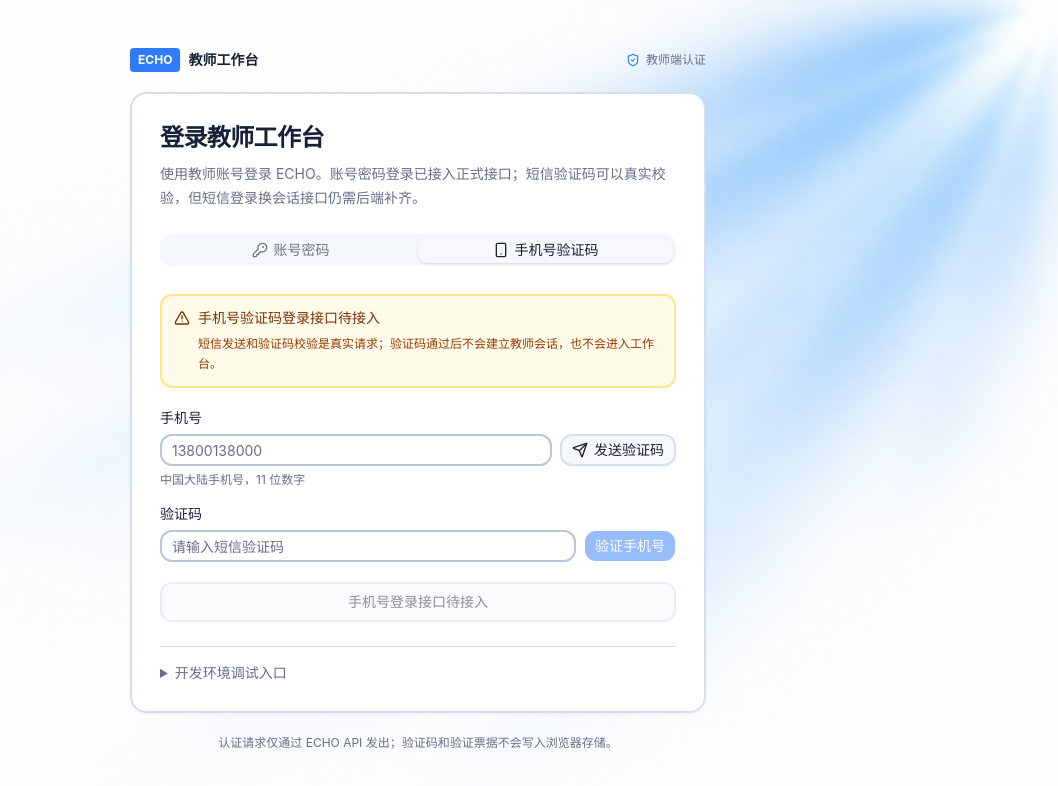
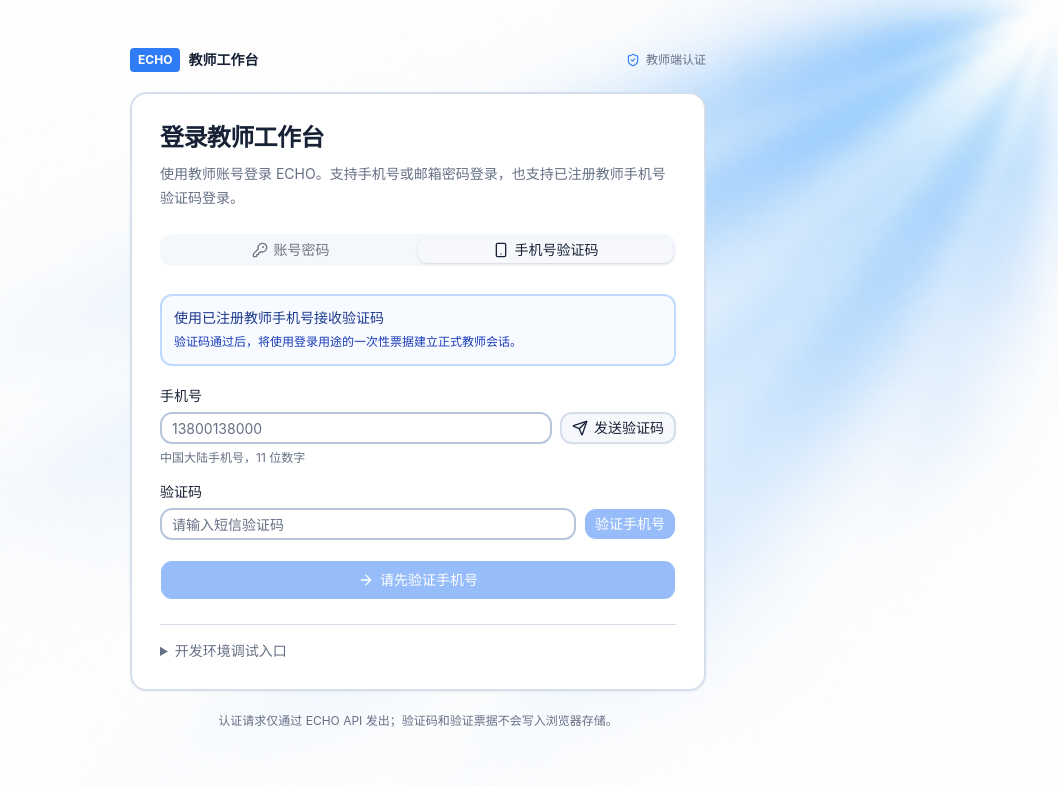
Before and after one commit to laowang0611nb-lab/ECHO-Public, a Next.js app in the folder apps/web/: page /login in a window 1280 px wide. Both pictures are taken after a click on the tab "手机号验证码". Shown: the top 786 px of the page, without its empty margins (222-1280 px from the left). Built offline with nearby package versions, Linux system fonts and the light colour scheme; no server answers.

Commit message:
feat(web): connect sms login session

```diff
--- a/apps/web/src/features/auth/login-screen.tsx
+++ b/apps/web/src/features/auth/login-screen.tsx
@@ -1,7 +1,7 @@
 "use client";
 
 import { ApiClientError } from "@echo/api-client";
-import { AlertTriangle, ArrowRight, KeyRound, LoaderCircle, Mail, Smartphone } from "lucide-react";
+import { ArrowRight, CheckCircle2, KeyRound, LoaderCircle, Mail, Smartphone } from "lucide-react";
 import Link from "next/link";
 import { useRouter } from "next/navigation";
 import { useState, type FormEvent } from "react";
@@ -28,13 +28,15 @@ function developmentLoginError(error: unknown) {
 
 export function LoginScreen() {
   const router = useRouter();
-  const { login, loginWithPassword } = useTeacherSession();
+  const { login, loginWithPassword, loginWithSms } = useTeacherSession();
   const sms = useSmsCodeFlow("login");
   const [mode, setMode] = useState<"password" | "sms">("password");
   const [identifier, setIdentifier] = useState("");
   const [password, setPassword] = useState("");
   const [passwordPending, setPasswordPending] = useState(false);
   const [passwordError, setPasswordError] = useState<string | null>(null);
+  const [smsLoginPending, setSmsLoginPending] = useState(false);
+  const [smsLoginError, setSmsLoginError] = useState<string | null>(null);
   const [developmentEmail, setDevelopmentEmail] = useState("teacher@example.com");
   const [developmentName, setDevelopmentName] = useState("演示教师");
   const [developmentPending, setDevelopmentPending] = useState(false);
@@ -73,6 +75,28 @@ export function LoginScreen() {
     }
   }
 
+  async function submitSmsLogin() {
+    if (!sms.verified || !sms.verificationToken) {
+      setSmsLoginError("请先完成手机号验证。");
+      return;
+    }
+
+    setSmsLoginPending(true);
+    setSmsLoginError(null);
+    try {
+      await loginWithSms({
+        phone: sms.phone,
+        verification_token: sms.verificationToken,
+        device_name: "ECHO Teacher Web",
+      });
+      router.replace("/dashboard");
+    } catch (requestError) {
+      setSmsLoginError(mapAuthError(requestError));
+    } finally {
+      setSmsLoginPending(false);
+    }
+  }
+
   async function submitDevelopmentLogin(event: FormEvent<HTMLFormElement>) {
     event.preventDefault();
     setDevelopmentPending(true);
@@ -93,7 +117,7 @@ export function LoginScreen() {
 
   return (
     <AuthPanel
-      description="使用教师账号登录 ECHO。账号密码登录已接入正式接口；短信验证码可以真实校验，但短信登录换会话接口仍需后端补齐。"
+      description="使用教师账号登录 ECHO。支持手机号或邮箱密码登录，也支持已注册教师手机号验证码登录。"
       title="登录教师工作台"
     >
       <Tabs onValueChange={(value) => setMode(value === "sms" ? "sms" : "password")} value={mode}>
@@ -136,14 +160,9 @@ export function LoginScreen() {
         </TabsContent>
 
         <TabsContent className="mt-5" value="sms">
-          <div className="rounded-lg border-2 border-amber-200 bg-amber-50 px-3 py-3 text-sm text-amber-900">
-            <p className="flex items-start gap-2 font-medium">
-              <AlertTriangle className="mt-0.5 size-4 shrink-0" />
-              手机号验证码登录接口待接入
-            </p>
-            <p className="mt-1.5 pl-6 text-xs leading-5 text-amber-800">
-              短信发送和验证码校验是真实请求；验证码通过后不会建立教师会话，也不会进入工作台。
-            </p>
+          <div className="rounded-lg border-2 border-blue-200 bg-blue-50/50 px-3 py-3 text-sm text-blue-900">
+            <p className="font-medium">使用已注册教师手机号接收验证码</p>
+            <p className="mt-1 text-xs leading-5 text-blue-800">验证码通过后，将使用登录用途的一次性票据建立正式教师会话。</p>
           </div>
           <div className="mt-5">
             <PhoneVerificationFields
@@ -161,16 +180,16 @@ export function LoginScreen() {
           </div>
           {sms.error ? <p className="mt-4 rounded-lg border-2 border-destructive/20 bg-destructive/5 px-3 py-2 text-sm text-destructive">{sms.error}</p> : null}
           {sms.notice ? <p className="mt-4 rounded-lg border-2 border-emerald-200 bg-emerald-50 px-3 py-2 text-sm text-emerald-800">{sms.notice}</p> : null}
+          {smsLoginError ? <p className="mt-4 rounded-lg border-2 border-destructive/20 bg-destructive/5 px-3 py-2 text-sm text-destructive">{smsLoginError}</p> : null}
           {sms.verified ? (
             <div className="mt-4 rounded-lg border-2 border-emerald-200 bg-emerald-50 px-3 py-3 text-sm text-emerald-900">
-              <p className="font-medium">手机号验证已通过</p>
-              <p className="mt-1 text-xs leading-5 text-emerald-800">
-                当前只有登录用途验证票据，后端尚未提供消费该票据的手机号登录接口。
-              </p>
+              <p className="flex items-center gap-2 font-medium"><CheckCircle2 className="size-4" />手机号验证已通过</p>
+              <p className="mt-1 text-xs leading-5 text-emerald-800">验证票据只保留在当前登录流程内存中，点击下方按钮建立正式会话。</p>
             </div>
           ) : null}
-          <Button className="mt-5 h-10 w-full" disabled type="button" variant="outline">
-            手机号登录接口待接入
+          <Button className="mt-5 h-10 w-full" disabled={!sms.verified || smsLoginPending} onClick={() => void submitSmsLogin()} type="button">
+            {smsLoginPending ? <LoaderCircle className="animate-spin" /> : <ArrowRight />}
+            {smsLoginPending ? "正在登录..." : sms.verified ? "登录教师工作台" : "请先验证手机号"}
           </Button>
         </TabsContent>
       </Tabs>
--- a/apps/web/src/lib/version.ts
+++ b/apps/web/src/lib/version.ts
@@ -1 +1 @@
-export const TEACHER_WEB_VERSION = "0.0.127";
+export const TEACHER_WEB_VERSION = "0.0.128";
--- a/apps/web/src/providers/teacher-session-provider.tsx
+++ b/apps/web/src/providers/teacher-session-provider.tsx
@@ -6,6 +6,7 @@ import type {
   AuthSessionResponse,
   DevelopmentLoginRequest,
   PasswordLoginRequest,
+  SmsLoginRequest,
   SmsRegistrationRequest,
   User,
 } from "@echo/shared-types";
@@ -41,6 +42,7 @@ interface TeacherSessionContextValue {
   user: User | null;
   login: (payload: DevelopmentLoginRequest) => Promise<User>;
   loginWithPassword: (payload: PasswordLoginRequest) => Promise<User>;
+  loginWithSms: (payload: SmsLoginRequest) => Promise<User>;
   registerWithSms: (payload: SmsRegistrationRequest) => Promise<User>;
   establishSession: (user: User) => void;
   updateUser: (patch: Partial<User>) => void;
@@ -200,6 +202,12 @@ export function TeacherSessionProvider({ children }: { children: ReactNode }) {
     return applyAuthSession(session);
   }, [applyAuthSession, queryClient]);
 
+  const loginWithSms = useCallback(async (payload: SmsLoginRequest) => {
+    const session = await apiClient.loginWithSms(payload);
+    queryClient.clear();
+    return applyAuthSession(session);
+  }, [applyAuthSession, queryClient]);
+
   const registerWithSms = useCallback(async (payload: SmsRegistrationRequest) => {
     const session = await apiClient.registerWithSms(payload);
     queryClient.clear();
@@ -228,6 +236,7 @@ export function TeacherSessionProvider({ children }: { children: ReactNode }) {
       user,
       login,
       loginWithPassword,
+      loginWithSms,
       registerWithSms,
       establishSession,
       updateUser,
@@ -237,6 +246,7 @@ export function TeacherSessionProvider({ children }: { children: ReactNode }) {
       establishSession,
       login,
       loginWithPassword,
+      loginWithSms,
       logout,
       ready,
       registerWithSms,
--- a/package.json
+++ b/package.json
@@ -1,6 +1,6 @@
 {
   "name": "echo",
-  "version": "0.0.127",
+  "version": "0.0.128",
   "private": true,
   "packageManager": "pnpm@11.19.0",
   "scripts": {
```
